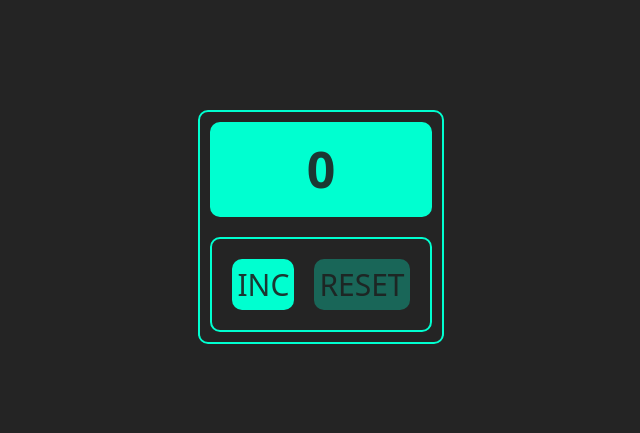
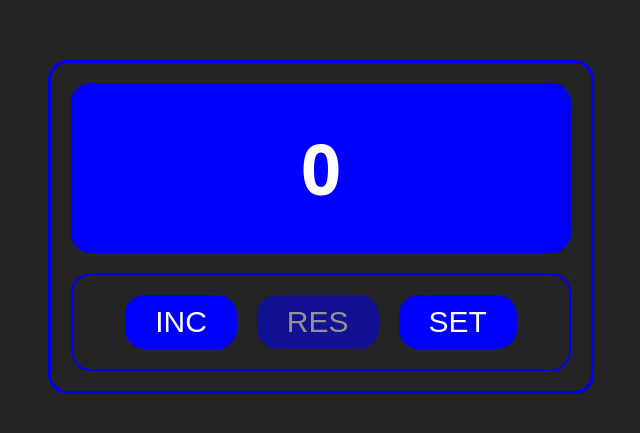
Before and after one commit to LuckyWeb39/counter, a React (Vite) app: page / in a window 1280 px wide. Shown: the part 173-606 px from the top of the page, without its empty margins (319-959 px from the left). Built offline with nearby package versions, Linux system fonts and the light colour scheme.

Commit message:
added settings for min and max values

```diff
--- a/src/App.css
+++ b/src/App.css
@@ -1,68 +1,91 @@
-#root {
-    max-width: 1280px;
-    margin: 0 auto;
-    padding: 2rem;
-    text-align: center;
-    font-size: 30px;
+.counter {
+    border: 3px solid blue;
+    width: 500px;
+    border-radius: 20px;
+    padding: 20px;
+}
+.counter-display{
+    background-color: blue;
+    border-radius: 20px;
+    display: flex;
+    flex-direction: column;
+    justify-content: center;
+    align-items: center;
+    color: white;
+    margin-bottom: 20px;
+    height: 150px ;
+    padding: 10px 20px;
 }
 
-.act {
-  color: rgba(30, 30, 30, 0.89);
+.button-wrapper{
+    display: flex;
+    justify-content: center;
+    align-items: center;
+    border: 2px solid blue;
+    padding: 20px;
+    border-radius: 20px;
 }
 
-.dis {
-    color: red;
+.counter-button{
+    font-size: 30px;
+    padding: 10px 30px;
+    background-color: blue;
+    color: white;
+    border: none;
+    border-radius: 20px;
+    cursor: pointer;
+    margin-right: 20px;
 }
 
-.countWrapper {
-    border: 2px solid #00ffd0;
-    padding: 10px;
-    border-radius: 10px;
+.counter-button:last-child{
+    margin-right: 0;
 }
 
-.countDisplay {
-    background-color: #00ffd0;
-    padding: 10px 0;
-    color: rgba(30, 30, 30, 0.89);
-    font-size: 50px;
-    font-weight: bold;
-    border-radius: 10px;
-    margin-bottom: 20px;
-}
-
-.buttons {
-    border: 2px solid #00ffd0;
-    padding: 10px;
-    border-radius: 10px;
-}
-
-.disabled {
-    border-radius: 10px;
-    border: none;
-    padding: 5px;
-    margin: 10px;
-    font-size: 1em;
-    font-weight: 500;
-    font-family: inherit;
-    background-color: rgba(0, 255, 208, 0.3);
-    color: rgba(30, 30, 30, 0.89);
+.counter-button:disabled{
+    opacity: 0.5;
     cursor: not-allowed;
 }
 
-.active {
-    border-radius: 10px;
-    border: none;
-    padding: 5px;
-    margin: 10px;
-    font-size: 1em;
-    font-weight: 500;
-    font-family: inherit;
-    background-color: #00ffd0;
-    color: rgba(30, 30, 30, 0.89);
-    cursor: pointer;
+.red{
+    color: red;
+    font-size: 90px;
+    font-weight: bold;
 }
 
-.active:active {
-    background-color: rgba(30, 30, 30, 0.89);
-    color: #00ffd0;
+.black {
+    color: white;
+    font-size: 70px;
+    font-weight: bold;
 }
+
+.label-count {
+    display: flex;
+    margin-bottom:20px;
+    font-size: 20px;
+    gap: 30px;
+    justify-content: space-around;
+    width: 100%;
+}
+
+.label-count:last-child{
+    margin-bottom: 0;
+}
+
+.input-count{
+    width: 50%;
+    text-align: center;
+    font-size: 20px;
+
+}
+
+.input-error{
+    width: 50%;
+    text-align: center;
+    font-size: 20px;
+    background-color: rgba(255, 0, 0, 0.8);
+}
+.error-title {
+    display: flex;
+    justify-content: center;
+    color: #ff0000;
+}
--- a/src/App.tsx
+++ b/src/App.tsx
@@ -1,10 +1,51 @@
 import './App.css'
 
 import {Counter} from "./components/counter/Counter.tsx";
+import {useState} from "react";
 
 function App() {
+
+    const [min, setMin] = useState(0);
+    const [max, setMax] = useState(5);
+
+    const [isEdit,setIsEdit] = useState(false);
+    const [error,setError] = useState('');
+
+    const changeMode = () => {
+        setIsEdit(!isEdit);
+    }
+
+
+    const changeMin = (val: number) => {
+        if(val<0) {
+            setError('Минимальное значение должно быть больше нуля')
+        } else if (val>=max){
+            setError('Минимальное значение должно быть меньше максимального')
+        }  else {
+            setError('')
+            setMin(val)
+        }
+    }
+    const changeMax = (val: number) => {
+        if (val<=min){
+            setError('Максимальное значение должно быть больше минимального')
+        } else {
+            setError('')
+            setMax(val)
+        }
+    }
+
+
     return (
-        <Counter/>
+        <Counter
+        min={min}
+        max={max}
+        isEdit={isEdit}
+        changeMode={changeMode}
+        changeMin={changeMin}
+        changeMax={changeMax}
+        error={error}
+        />
     )
 }
 
--- a/src/components/BlockButtons.tsx
+++ /dev/null
@@ -1,25 +0,0 @@
-import {Button} from "./Button.tsx";
-
-
-type Props = {
-    value: number,
-    OnClickIncHandler: () => void,
-    OnClickResHandler: () => void,
-    maxValue: number,
-    minValue: number,
-};
-export const BlockButtons = ({value, maxValue, minValue, OnClickIncHandler, OnClickResHandler}: Props) => {
-    return (
-        <div className="buttons">
-            <Button className={value < maxValue ? 'active': 'disabled'}
-                    disabled={value >= maxValue}
-                    onClick={OnClickIncHandler}
-                    title={'INC'}/>
-
-            <Button className={value === minValue ? 'disabled': 'active'}
-                    disabled={value === minValue }
-                    onClick={OnClickResHandler}
-                    title={'RESET'}/>
-        </div>
-    );
-};
--- a/src/components/BlockDisplay.tsx
+++ /dev/null
@@ -1,11 +0,0 @@
-type Props = {
-    value: number,
-    maxValue: number,
-};
-export const BlockDisplay = ({value,maxValue}: Props) => {
-    return (
-        <div className="countDisplay" >
-            <span className={value >= maxValue ? 'dis': 'act'}>{value}</span>
-        </div>
-    );
-};
--- a/src/components/Button.tsx
+++ /dev/null
@@ -1,10 +0,0 @@
-type Props = {
-    onClick: ()=> void,
-    className: string,
-    disabled: boolean,
-    title: string,
-
-};
-export const Button = ({onClick,className,disabled,title}: Props) => {
-    return <button onClick={onClick} className={className} disabled={disabled}>{title}</button>
-};
--- /dev/null
+++ b/src/components/button/Button.tsx
@@ -0,0 +1,14 @@
+type Props = {
+    title: string,
+    onClick: () => void,
+    disabled: boolean,
+};
+
+
+export const Button = ({title, onClick, disabled}: Props) => {
+    return (
+        <button className={'counter-button'} onClick={onClick} disabled={disabled} >
+            {title}
+        </button>
+    );
+};
--- /dev/null
+++ b/src/components/buttonsWrapper/ButtonsWrapper.tsx
@@ -0,0 +1,12 @@
+import {ReactNode} from "react";
+
+type Props = {
+    children: ReactNode;
+};
+export const ButtonsWrapper = ({children}: Props) => {
+    return (
+        <div className="button-wrapper">
+            {children}
+        </div>
+    );
+};
--- a/src/components/counter/Counter.tsx
+++ b/src/components/counter/Counter.tsx
@@ -1,53 +1,64 @@
-import {useState} from "react";
-// import {Button} from "../Button.tsx";
-import {BlockButtons} from "../BlockButtons.tsx";
-import {BlockDisplay} from "../BlockDisplay.tsx";
+import {CountDisplay} from "../coutDisplay/CountDisplay.tsx";
+import {ButtonsWrapper} from "../buttonsWrapper/ButtonsWrapper.tsx";
+import {Button} from "../button/Button.tsx";
+import {useEffect, useState} from "react";
+import {Input} from "../input/Input.tsx";
 
+type CounterProps = {
+    min: number;
+    max: number;
+    isEdit: boolean;
+    changeMode: () => void;
+    changeMin: (val: number) => void;
+    changeMax: (val: number) => void;
+    error: string;
+}
 
-export const Counter = () => {
+export const Counter = ({min, max, isEdit, changeMode, changeMin, changeMax, error}: CounterProps) => {
+    const [count, setCount] = useState(min);
 
-    const [value, setValue] = useState(0)
-    const maxValue = 5
-    const minValue = 0
+    useEffect(() => {
+        setCount(min)
+    }, [min])
 
-    const OnClickIncHandler = () =>{
-        if (value < maxValue) {
-            setValue(value+1)
+    const IncHandler = () => {
+        if (count < max) {
+            setCount((prev) => prev + 1);
         }
+    }
 
-    }
-    const OnClickResHandler = () =>{
-        setValue(0)
+    const ResetHandler = () => {
+        setCount(min)
     }
 
     return (
-        <div className="countWrapper">
+        <div className="counter">
+            {!!error && <span className={'error-title'}>{error}</span>}
+            <CountDisplay>
+                {isEdit ? (
+                    <>
+                        <Input title={"Set the min value"} value={min} onChange={changeMin} error={error}/>
+                        <Input title={"Set the max value"} value={max} onChange={changeMax} error={error}/>
+                    </>
+                ) : (
+                    <span className={count === max ? 'red' : 'black'}>{count}</span>
+                )}
 
-            <BlockDisplay value={value} maxValue={maxValue}/>
+            </CountDisplay>
 
-            {/*<div className="countDisplay" >*/}
-            {/*    <span className={value < maxValue ? 'act': 'dis'}>{value}</span>*/}
-            {/*</div>*/}
+            <ButtonsWrapper>
+                {isEdit ? (
+                    <Button title={"SET"} onClick={changeMode} disabled={!!error}/>
+                ) : (
+                    <>
+                        <Button title={"INC"} onClick={IncHandler} disabled={count === max}/>
+                        <Button title={"RES"} onClick={ResetHandler} disabled={count === min}/>
+                        <Button title={"SET"} onClick={changeMode} disabled={!!error}/>
+                    </>
+                )}
 
-
-            <BlockButtons value={value}
-                          maxValue={maxValue}
-                          minValue={minValue}
-                          OnClickIncHandler={OnClickIncHandler}
-                          OnClickResHandler={OnClickResHandler}/>
-
-            {/*<div className="buttons">*/}
-            {/*    <Button className={value < maxValue ? 'active': 'disabled'}*/}
-            {/*            disabled={value >= maxValue}*/}
-            {/*            onClick={OnClickIncHandler}*/}
-            {/*            title={'INC'}/>*/}
-
-            {/*    <Button className={value === minValue ? 'disabled': 'active'}*/}
-            {/*            disabled={value === minValue }*/}
-            {/*            onClick={OnClickResHandler}*/}
-            {/*            title={'RESET'}/>*/}
-            {/*</div>*/}
-
+            </ButtonsWrapper>
         </div>
-    );
+    )
+        ;
 };
--- /dev/null
+++ b/src/components/coutDisplay/CountDisplay.tsx
@@ -0,0 +1,12 @@
+import {ReactNode} from "react";
+
+type Props = {
+    children: ReactNode;
+};
+export const CountDisplay = ({children}: Props) => {
+    return (
+        <div className="counter-display">
+            {children}
+        </div>
+    );
+};
--- /dev/null
+++ b/src/components/input/Input.tsx
@@ -0,0 +1,22 @@
+import {ChangeEvent} from "react";
+
+type Props = {
+    title: string,
+    value: number,
+    onChange: (val:number) => void,
+    error: string,
+};
+
+export const Input = ({title, onChange, value, error}: Props) => {
+
+    const onChangeHandler = (e: ChangeEvent<HTMLInputElement>) => {
+        onChange(Number(e.currentTarget.value));
+    }
+
+    return (
+        <label className="label-count">
+            <span>{title}</span>
+            <input type={'number'} className={error ? 'input-error': 'input-count'} value={value} onChange={onChangeHandler}/>
+        </label>
+    );
+};
```
